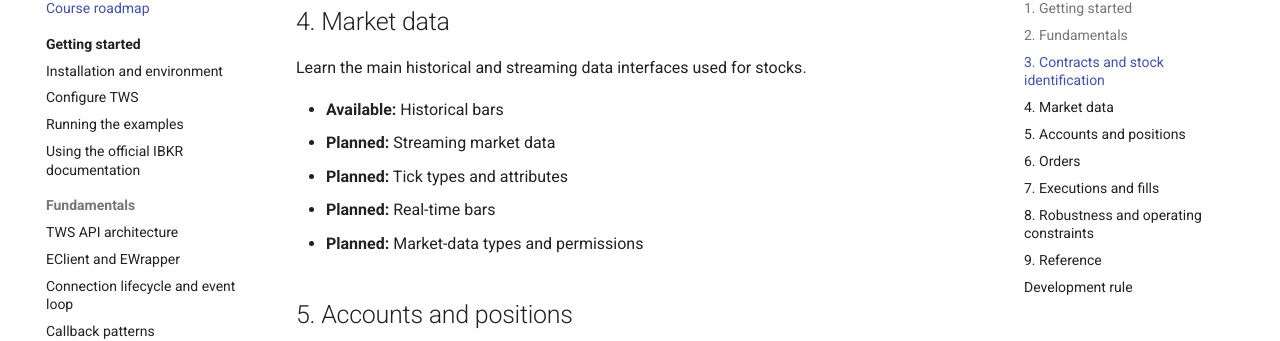
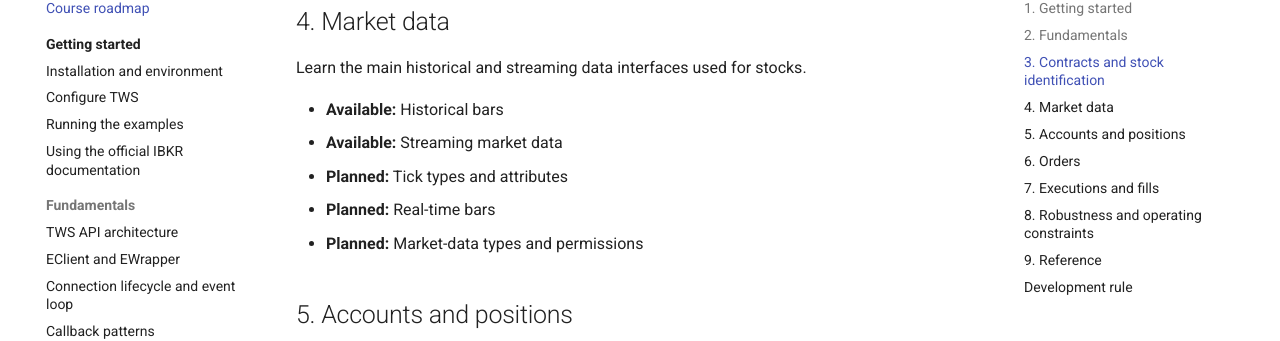
Before and after one commit to Frallmeister/ibkr-tws-api-training, an MkDocs documentation site: the page built from docs/roadmap.md, in a window 1280 px wide and 900 px high, scrolled down 1446 px. Shown: the part 127-468 px from the top of the window. Built offline with MkDocs 1.6.1 and Material for MkDocs 9.7.7, drawn with Linux system fonts in a browser that asks for light colours; comment, search, counter and statistics services are not loaded.

Commit message:
docs: mark streaming market data available

```diff
--- a/docs/roadmap.md
+++ b/docs/roadmap.md
@@ -48,7 +48,7 @@ Understand how IBKR represents a tradable U.S. equity before requesting data or
 Learn the main historical and streaming data interfaces used for stocks.
 
 - **Available:** Historical bars
-- **Planned:** Streaming market data
+- **Available:** Streaming market data
 - **Planned:** Tick types and attributes
 - **Planned:** Real-time bars
 - **Planned:** Market-data types and permissions
```
